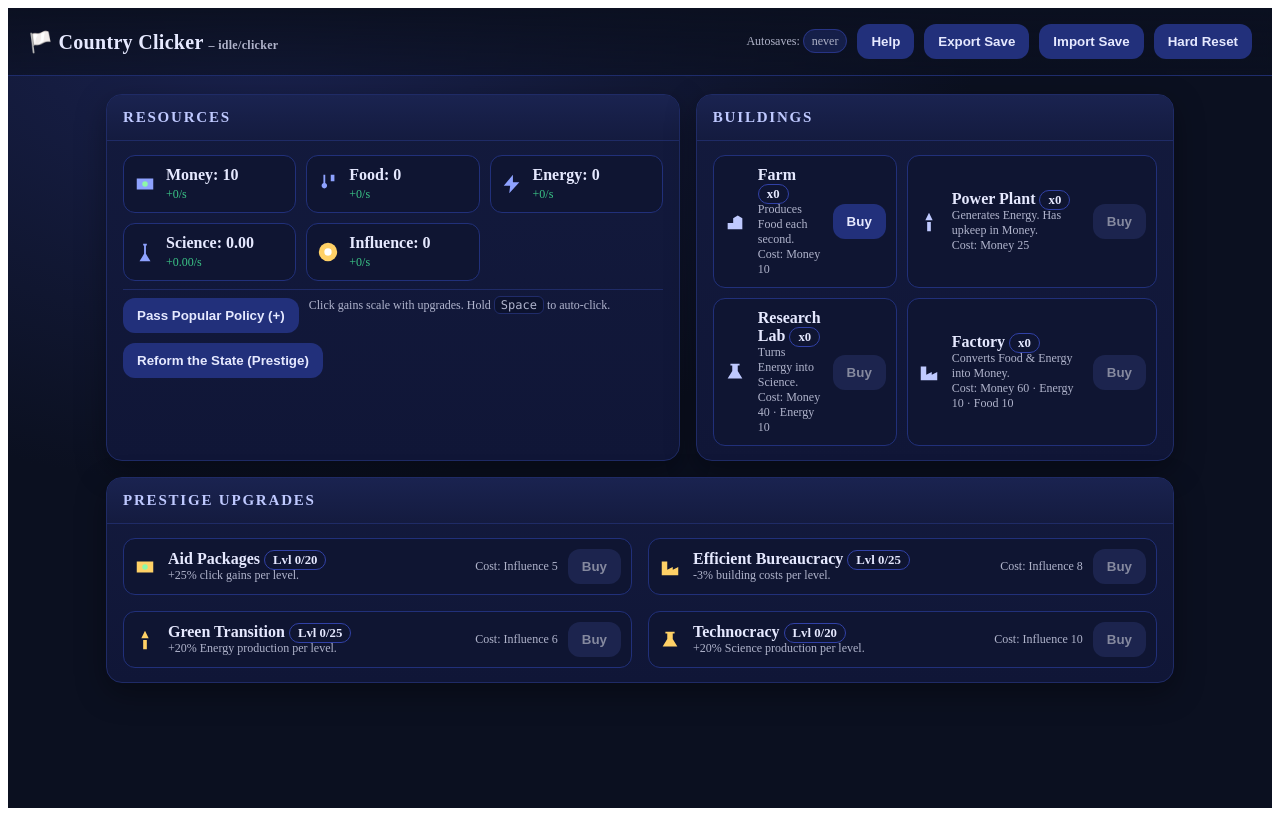
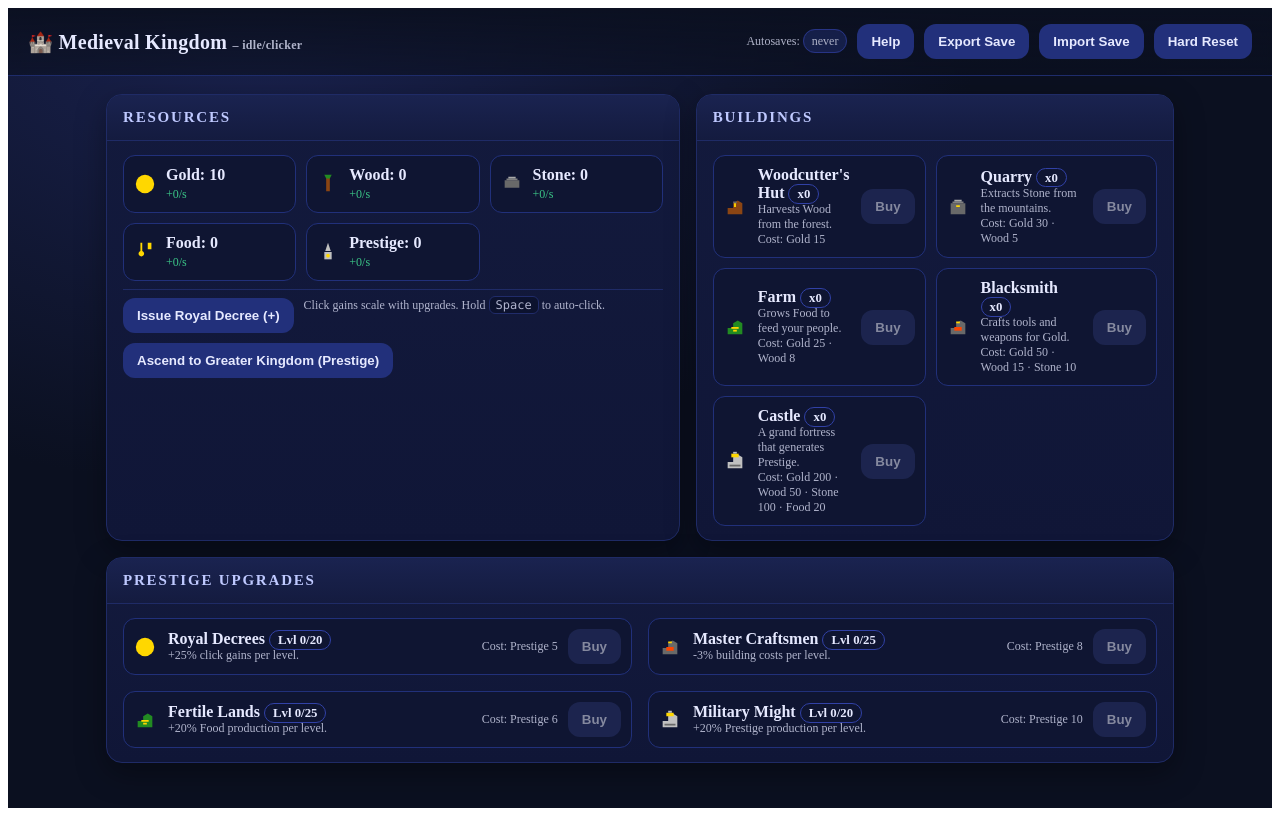
Before and after one commit to AzureXX/the-kingdom, a Next.js app: page / in a window 1280 px wide. Built offline with nearby package versions, Linux system fonts and the light colour scheme.

Commit message:
medieval

```diff
--- a/src/app/page.tsx
+++ b/src/app/page.tsx
@@ -34,7 +34,7 @@ export default function GamePage() {
   return (
     <div className={styles.page}>
       <header className={styles.header}>
-        <div className={styles.title}>🏳️ Country Clicker <span className={styles.tiny}>– idle/clicker</span></div>
+        <div className={styles.title}>🏰 Medieval Kingdom <span className={styles.tiny}>– idle/clicker</span></div>
         <div className={styles.footer}>
           <span className={styles.tiny}>Autosaves: <span className={styles.chip}>{saveLabel}</span></span>
           <button className={styles.button} onClick={() => setHelpOpen(true)}>Help</button>
@@ -45,7 +45,7 @@ export default function GamePage() {
               const blob = new Blob([text], { type: 'text/plain' });
               const a = document.createElement('a');
               a.href = URL.createObjectURL(blob);
-              a.download = 'country-clicker.save.txt';
+              a.download = 'medieval-kingdom.save.txt';
               a.click();
             }}
           >Export Save</button>
@@ -64,7 +64,7 @@ export default function GamePage() {
           <button className={styles.button} onClick={() => fileInputRef.current?.click()}>Import Save</button>
           <button className={`${styles.button} ${styles.warn}`} onClick={() => {
             if (confirm('Hard reset all progress?')) {
-              localStorage.removeItem('country-clicker-v1');
+              localStorage.removeItem('medieval-kingdom-v2');
               location.reload();
             }
           }}>Hard Reset</button>
@@ -96,10 +96,10 @@ export default function GamePage() {
             </div>
             <div className={styles.hr}></div>
             <div className={styles.controls}>
-              <button onClick={handleClick} className={styles.button}>Pass Popular Policy (+)</button>
+              <button onClick={handleClick} className={styles.button}>Issue Royal Decree (+)</button>
               <span className={styles.tiny}>Click gains scale with upgrades. Hold <span className={styles.kbd}>Space</span> to auto-click.</span>
               <span className={styles.right}></span>
-              <button className={`${styles.button} ${styles.bad}`} onClick={() => setPrestigeOpen(true)}>Reform the State (Prestige)</button>
+              <button className={`${styles.button} ${styles.bad}`} onClick={() => setPrestigeOpen(true)}>Ascend to Greater Kingdom (Prestige)</button>
             </div>
           </div>
         </section>
@@ -139,7 +139,7 @@ export default function GamePage() {
               const u = CONFIG.prestige.upgrades[key as keyof typeof CONFIG.prestige.upgrades];
               const lvl = state.upgrades[key as keyof typeof state.upgrades] || 0;
               const cost = Math.ceil(u.costCurve(lvl as number));
-              const ok = (state.resources.influence || 0) >= cost && (lvl as number) < u.max;
+              const ok = (state.resources.prestige || 0) >= cost && (lvl as number) < u.max;
               return (
                 <div key={key} className={styles.upgrade}>
                   <div className={styles.row} style={{ gap: 12, alignItems: 'center' }}>
@@ -152,7 +152,7 @@ export default function GamePage() {
                     </div>
                   </div>
                   <div className={styles.row}>
-                    <div className={styles.tiny}>Cost: Influence {fmt(cost)}</div>
+                    <div className={styles.tiny}>Cost: Prestige {fmt(cost)}</div>
                     <button className={styles.button} disabled={!ok} onClick={() => handleBuyUpgrade(key)}>Buy</button>
                   </div>
                 </div>
@@ -166,16 +166,16 @@ export default function GamePage() {
         <div className={styles.modalWrap} role="dialog" aria-modal="true">
           <div className={styles.modal}>
           <div className={styles.modalHead}>
-            <strong>Reform the State</strong>
+            <strong>Ascend to Greater Kingdom</strong>
             <button onClick={() => setPrestigeOpen(false)}>✕</button>
           </div>
           <div className={styles.section}>
-            <p>Prestiging resets your resources and buildings, but grants <strong>Influence</strong> based on your total <strong>Science</strong> generated. Influence unlocks powerful permanent upgrades.</p>
-            <p>Current potential Influence: <span style={{ color: 'var(--good)' }}>{fmt(prestigePotential)}</span></p>
+            <p>Prestiging resets your resources and buildings, but grants <strong>Prestige</strong> based on your total <strong>Food</strong> generated. Prestige unlocks powerful permanent upgrades.</p>
+            <p>Current potential Prestige: <span style={{ color: 'var(--good)' }}>{fmt(prestigePotential)}</span></p>
             <div className={styles.hr}></div>
             <div className={styles.row}>
-              <button className={styles.bad} onClick={() => { handleDoPrestige(); setPrestigeOpen(false); }}>Reform Now</button>
-              <span className={styles.tiny}>Formula: floor( √(lifetimeScience / 1,000) )</span>
+              <button className={styles.bad} onClick={() => { handleDoPrestige(); setPrestigeOpen(false); }}>Ascend Now</button>
+              <span className={styles.tiny}>Formula: floor( √(lifetimeFood / 1,000) )</span>
             </div>
           </div>
           </div>
@@ -191,9 +191,9 @@ export default function GamePage() {
           </div>
           <div className={styles.section}>
             <ul>
-              <li>Click <em>Pass Popular Policy</em> to gain starter <strong>Money</strong> and <strong>Science</strong>.</li>
+              <li>Click <em>Issue Royal Decree</em> to gain starter <strong>Gold</strong> and <strong>Food</strong>.</li>
               <li>Buy buildings. They produce resources every second; some also consume inputs.</li>
-              <li>When progress slows, open <em>Reform the State</em> to prestige and spend <strong>Influence</strong> on upgrades.</li>
+              <li>When progress slows, open <em>Ascend to Greater Kingdom</em> to prestige and spend <strong>Prestige</strong> on upgrades.</li>
               <li>Everything is data-driven – you can add new resources or buildings by editing the CONFIG object in the source.</li>
             </ul>
           </div>
@@ -201,17 +201,18 @@ export default function GamePage() {
         </div>
       )}
 
-      {/* SVG sprite from the original */}
+      {/* SVG sprite for medieval theme */}
       <svg className={styles.svgSprite} aria-hidden="true">
-        <symbol id="ic-money" viewBox="0 0 24 24"><path fill="currentColor" d="M3 6h18v12H3z"/><circle cx="12" cy="12" r="3" fill="#8ef8a8"/></symbol>
-        <symbol id="ic-food" viewBox="0 0 24 24"><path fill="currentColor" d="M7 2h2v9a3 3 0 1 1-2 0V2zm10 0h2v7h-2zM15 2h2v7h-2z"/></symbol>
-        <symbol id="ic-energy" viewBox="0 0 24 24"><path fill="currentColor" d="M13 2L3 14h7l-1 8 11-12h-7l0-8z"/></symbol>
-        <symbol id="ic-science" viewBox="0 0 24 24"><path fill="currentColor" d="M6 22h12l-5-8V5h1V3H10v2h1v9z"/></symbol>
-        <symbol id="ic-influence" viewBox="0 0 24 24"><circle cx="12" cy="12" r="10" fill="currentColor"/><circle cx="12" cy="12" r="4" fill="#fff"/></symbol>
-        <symbol id="ic-factory" viewBox="0 0 24 24"><path fill="currentColor" d="M3 21h18v-9l-6 3v-3l-6 3V6H3z"/></symbol>
-        <symbol id="ic-farm" viewBox="0 0 24 24"><path fill="currentColor" d="M4 20h16V8l-5-3-5 3v5H4z"/></symbol>
-        <symbol id="ic-lab" viewBox="0 0 24 24"><path fill="currentColor" d="M7 3h10v2H7zm2 2h6v6l5 8H4l5-8z"/></symbol>
-        <symbol id="ic-plant" viewBox="0 0 24 24"><path fill="currentColor" d="M12 2l4 8H8l4-8zm-2 10h4v10h-4z"/></symbol>
+        <symbol id="ic-gold" viewBox="0 0 24 24"><circle cx="12" cy="12" r="10" fill="#ffd700"/><path fill="#b8860b" d="M12 6v12M8 12h8"/></symbol>
+        <symbol id="ic-wood" viewBox="0 0 24 24"><path fill="#8B4513" d="M10 4h4v16h-4z"/><path fill="#228B22" d="M8 2h8l-2 4H10z"/></symbol>
+        <symbol id="ic-stone" viewBox="0 0 24 24"><path fill="#696969" d="M4 8h16v8H4z"/><path fill="#808080" d="M6 6h12v2H6z"/><path fill="#A9A9A9" d="M8 4h8v2H8z"/></symbol>
+        <symbol id="ic-food" viewBox="0 0 24 24"><path fill="#FFD700" d="M7 2h2v9a3 3 0 1 1-2 0V2zm10 0h2v7h-2zM15 2h2v7h-2z"/></symbol>
+        <symbol id="ic-prestige" viewBox="0 0 24 24"><path fill="#C0C0C0" d="M12 2l3 9h-6l3-9z"/><rect x="8" y="12" width="8" height="8" fill="#C0C0C0"/><circle cx="12" cy="16" r="2" fill="#FFD700"/></symbol>
+        <symbol id="ic-woodcutter" viewBox="0 0 24 24"><path fill="#8B4513" d="M4 20h16V8l-5-3-5 3v5H4z"/><path fill="#696969" d="M10 6h4v2h-4z"/><path fill="#FFD700" d="M11 8h2v4h-2z"/></symbol>
+        <symbol id="ic-quarry" viewBox="0 0 24 24"><path fill="#696969" d="M4 8h16v12H4z"/><path fill="#808080" d="M6 6h12v2H6z"/><path fill="#A9A9A9" d="M8 4h8v2H8z"/><path fill="#FFD700" d="M10 10h4v2h-4z"/></symbol>
+        <symbol id="ic-farm" viewBox="0 0 24 24"><path fill="#228B22" d="M4 20h16V8l-5-3-5 3v5H4z"/><path fill="#FFD700" d="M8 12h8v2H8z"/><path fill="#FFD700" d="M10 15h4v2h-4z"/></symbol>
+        <symbol id="ic-blacksmith" viewBox="0 0 24 24"><path fill="#696969" d="M4 20h16V8l-5-3-5 3v5H4z"/><path fill="#FF4500" d="M8 12h8v4H8z"/><path fill="#FFD700" d="M10 6h4v2h-4z"/></symbol>
+        <symbol id="ic-castle" viewBox="0 0 24 24"><path fill="#C0C0C0" d="M4 20h16V8l-5-3-5 3v5H4z"/><path fill="#FFD700" d="M8 4h8v4H8z"/><path fill="#C0C0C0" d="M10 2h4v2h-4z"/><path fill="#696969" d="M6 16h12v2H6z"/></symbol>
       </svg>
     </div>
   );
--- a/src/lib/game/config.ts
+++ b/src/lib/game/config.ts
@@ -1,4 +1,4 @@
-export type ResourceKey = 'money' | 'food' | 'energy' | 'science' | 'influence';
+export type ResourceKey = 'gold' | 'wood' | 'stone' | 'food' | 'prestige';
 
 export type ResourceDef = {
   name: string;
@@ -7,7 +7,7 @@ export type ResourceDef = {
   start: number;
 };
 
-export type BuildingKey = 'farm' | 'plant' | 'lab' | 'factory';
+export type BuildingKey = 'woodcutter' | 'quarry' | 'farm' | 'blacksmith' | 'castle';
 
 export type BuildingDef = {
   name: string;
@@ -20,10 +20,10 @@ export type BuildingDef = {
 };
 
 export type PrestigeUpgradeKey =
-  | 'clickBoost'
-  | 'cheapConstruction'
-  | 'greenTransition'
-  | 'technocracy';
+  | 'royalDecrees'
+  | 'masterCraftsmen'
+  | 'fertileLands'
+  | 'militaryMight';
 
 export type PrestigeUpgradeDef = {
   name: string;
@@ -57,62 +57,71 @@ export type GameConfig = {
 
 export const CONFIG: GameConfig = {
   tickRate: 10,
-  version: 1,
+  version: 2, // Increment version for save compatibility
   resources: {
-    money: { name: 'Money', icon: 'ic-money', decimals: 0, start: 10 },
+    gold: { name: 'Gold', icon: 'ic-gold', decimals: 0, start: 10 },
+    wood: { name: 'Wood', icon: 'ic-wood', decimals: 0, start: 0 },
+    stone: { name: 'Stone', icon: 'ic-stone', decimals: 0, start: 0 },
     food: { name: 'Food', icon: 'ic-food', decimals: 0, start: 0 },
-    energy: { name: 'Energy', icon: 'ic-energy', decimals: 0, start: 0 },
-    science: { name: 'Science', icon: 'ic-science', decimals: 2, start: 0 },
-    influence: { name: 'Influence', icon: 'ic-influence', decimals: 0, start: 0 },
+    prestige: { name: 'Prestige', icon: 'ic-prestige', decimals: 0, start: 0 },
   },
   click: {
-    base: { money: 1, science: 0.2 },
+    base: { gold: 1, food: 0.1 },
   },
   buildings: {
+    woodcutter: {
+      name: 'Woodcutter\'s Hut',
+      icon: 'ic-woodcutter',
+      desc: 'Harvests Wood from the forest.',
+      baseCost: { gold: 15 },
+      costScale: 1.15,
+      baseProd: { wood: 1.2 },
+      baseUse: {},
+    },
+    quarry: {
+      name: 'Quarry',
+      icon: 'ic-quarry',
+      desc: 'Extracts Stone from the mountains.',
+      baseCost: { gold: 30, wood: 5 },
+      costScale: 1.18,
+      baseProd: { stone: 0.8 },
+      baseUse: {},
+    },
     farm: {
       name: 'Farm',
       icon: 'ic-farm',
-      desc: 'Produces Food each second.',
-      baseCost: { money: 10 },
-      costScale: 1.15,
-      baseProd: { food: 1 },
+      desc: 'Grows Food to feed your people.',
+      baseCost: { gold: 25, wood: 8 },
+      costScale: 1.16,
+      baseProd: { food: 1.5 },
       baseUse: {},
     },
-    plant: {
-      name: 'Power Plant',
-      icon: 'ic-plant',
-      desc: 'Generates Energy. Has upkeep in Money.',
-      baseCost: { money: 25 },
-      costScale: 1.18,
-      baseProd: { energy: 1.5 },
-      baseUse: { money: 0.2 },
+    blacksmith: {
+      name: 'Blacksmith',
+      icon: 'ic-blacksmith',
+      desc: 'Crafts tools and weapons for Gold.',
+      baseCost: { gold: 50, wood: 15, stone: 10 },
+      costScale: 1.20,
+      baseProd: { gold: 2.5 },
+      baseUse: { wood: 0.3, stone: 0.2 },
     },
-    lab: {
-      name: 'Research Lab',
-      icon: 'ic-lab',
-      desc: 'Turns Energy into Science.',
-      baseCost: { money: 40, energy: 10 },
-      costScale: 1.2,
-      baseProd: { science: 0.8 },
-      baseUse: { energy: 0.8 },
-    },
-    factory: {
-      name: 'Factory',
-      icon: 'ic-factory',
-      desc: 'Converts Food & Energy into Money.',
-      baseCost: { money: 60, energy: 10, food: 10 },
-      costScale: 1.22,
-      baseProd: { money: 3 },
-      baseUse: { energy: 1, food: 0.5 },
+    castle: {
+      name: 'Castle',
+      icon: 'ic-castle',
+      desc: 'A grand fortress that generates Prestige.',
+      baseCost: { gold: 200, wood: 50, stone: 100, food: 20 },
+      costScale: 1.25,
+      baseProd: { prestige: 0.1 },
+      baseUse: { food: 0.5 },
     },
   },
   prestige: {
-    gainFrom: 'science',
+    gainFrom: 'food',
     divisor: 1000,
     upgrades: {
-      clickBoost: {
-        name: 'Aid Packages',
-        icon: 'ic-money',
+      royalDecrees: {
+        name: 'Royal Decrees',
+        icon: 'ic-gold',
         desc: '+25% click gains per level.',
         costCurve: (lvl) => 5 * Math.pow(1.6, lvl),
         max: 20,
@@ -120,9 +129,9 @@ export const CONFIG: GameConfig = {
           ctx.muls.clickGain *= 1 + 0.25 * lvl;
         },
       },
-      cheapConstruction: {
-        name: 'Efficient Bureaucracy',
-        icon: 'ic-factory',
+      masterCraftsmen: {
+        name: 'Master Craftsmen',
+        icon: 'ic-blacksmith',
         desc: '-3% building costs per level.',
         costCurve: (lvl) => 8 * Math.pow(1.7, lvl),
         max: 25,
@@ -130,28 +139,28 @@ export const CONFIG: GameConfig = {
           ctx.muls.cost *= Math.pow(0.97, lvl);
         },
       },
-      greenTransition: {
-        name: 'Green Transition',
-        icon: 'ic-plant',
-        desc: '+20% Energy production per level.',
+      fertileLands: {
+        name: 'Fertile Lands',
+        icon: 'ic-farm',
+        desc: '+20% Food production per level.',
         costCurve: (lvl) => 6 * Math.pow(1.65, lvl),
         max: 25,
         effect: (lvl, ctx) => {
-          ctx.prodMul.energy *= Math.pow(1.2, lvl);
+          ctx.prodMul.food *= Math.pow(1.2, lvl);
         },
       },
-      technocracy: {
-        name: 'Technocracy',
-        icon: 'ic-lab',
-        desc: '+20% Science production per level.',
+      militaryMight: {
+        name: 'Military Might',
+        icon: 'ic-castle',
+        desc: '+20% Prestige production per level.',
         costCurve: (lvl) => 10 * Math.pow(1.7, lvl),
         max: 20,
         effect: (lvl, ctx) => {
-          ctx.prodMul.science *= Math.pow(1.2, lvl);
+          ctx.prodMul.prestige *= Math.pow(1.2, lvl);
         },
       },
     },
   },
 };
 
-export const SAVE_KEY = 'country-clicker-v1';
+export const SAVE_KEY = 'medieval-kingdom-v2';
--- a/src/lib/game/logic.ts
+++ b/src/lib/game/logic.ts
@@ -5,9 +5,9 @@ export function initNewGame(): GameState {
   const state: GameState = {
     t: Date.now(),
     resources: {},
-    lifetime: { science: 0 },
-    buildings: { farm: 0, plant: 0, lab: 0, factory: 0 },
-    upgrades: { clickBoost: 0, cheapConstruction: 0, greenTransition: 0, technocracy: 0 },
+    lifetime: { food: 0 },
+    buildings: { woodcutter: 0, quarry: 0, farm: 0, blacksmith: 0, castle: 0 },
+    upgrades: { royalDecrees: 0, masterCraftsmen: 0, fertileLands: 0, militaryMight: 0 },
     clicks: 0,
     version: CONFIG.version,
   };
@@ -41,18 +41,18 @@ export function getMultipliers(state: GameState): Multipliers {
   const ctx: Multipliers = {
     clickGain: 1,
     cost: 1,
-    prodMul: { money: 1, food: 1, energy: 1, science: 1, influence: 1 },
-    useMul: { money: 1, food: 1, energy: 1, science: 1, influence: 1 },
+    prodMul: { gold: 1, wood: 1, stone: 1, food: 1, prestige: 1 },
+    useMul: { gold: 1, wood: 1, stone: 1, food: 1, prestige: 1 },
   };
   for (const key in CONFIG.prestige.upgrades) {
     const k = key as PrestigeUpgradeKey;
     const lvl = state.upgrades[k] || 0;
     if (!lvl) continue;
     CONFIG.prestige.upgrades[k].effect(lvl, {
-      muls: ctx as unknown as any,
+      muls: ctx,
       prodMul: ctx.prodMul,
       useMul: ctx.useMul,
-    } as any);
+    });
   }
   return ctx;
 }
@@ -104,15 +104,15 @@ export function buyUpgrade(state: GameState, key: PrestigeUpgradeKey): GameState
   const lvl = state.upgrades[key] || 0;
   if (lvl >= def.max) return state;
   const cost = Math.ceil(def.costCurve(lvl));
-  if ((state.resources.influence || 0) < cost) return state;
-  state.resources.influence = (state.resources.influence || 0) - cost;
+  if ((state.resources.prestige || 0) < cost) return state;
+  state.resources.prestige = (state.resources.prestige || 0) - cost;
   state.upgrades[key] = lvl + 1;
   return state;
 }
 
 export function getPerSec(state: GameState): Record<ResourceKey, number> {
   const muls = getMultipliers(state);
-  const out: Record<ResourceKey, number> = { money: 0, food: 0, energy: 0, science: 0, influence: 0 };
+  const out: Record<ResourceKey, number> = { gold: 0, wood: 0, stone: 0, food: 0, prestige: 0 };
   for (const key in CONFIG.buildings) {
     const k = key as BuildingKey;
     const def = CONFIG.buildings[k];
@@ -143,22 +143,22 @@ export function tick(state: GameState, dtSeconds: number): GameState {
       state.resources[rk] = (state.resources[rk] || 0) + delta;
     }
   }
-  state.lifetime.science += Math.max(0, (perSec.science || 0) * dtSeconds);
+  state.lifetime.food += Math.max(0, (perSec.food || 0) * dtSeconds);
   return state;
 }
 
 export function prestigeGain(state: GameState): number {
   const div = CONFIG.prestige.divisor;
-  const x = state.lifetime.science || 0;
+  const x = state.lifetime.food || 0;
   return Math.floor(Math.sqrt(x / div));
 }
 
 export function doPrestige(state: GameState): GameState {
   const gain = prestigeGain(state);
-  const keepInfluence = (state.resources.influence || 0) + gain;
+  const keepPrestige = (state.resources.prestige || 0) + gain;
   const keepUp = { ...state.upgrades };
   const fresh = initNewGame();
-  fresh.resources.influence = keepInfluence;
+  fresh.resources.prestige = keepPrestige;
   fresh.upgrades = keepUp;
   return fresh;
 }
--- a/src/lib/game/types.ts
+++ b/src/lib/game/types.ts
@@ -3,7 +3,7 @@ import type { BuildingKey, PrestigeUpgradeKey, ResourceKey } from './config';
 export type GameState = {
   t: number;
   resources: Partial<Record<ResourceKey, number>>;
-  lifetime: { science: number };
+  lifetime: { food: number };
   buildings: Record<BuildingKey, number>;
   upgrades: Record<PrestigeUpgradeKey, number>;
   clicks: number;
--- a/src/lib/game/useGame.ts
+++ b/src/lib/game/useGame.ts
@@ -1,7 +1,7 @@
 "use client";
 
 import { useCallback, useEffect, useMemo, useRef, useState } from 'react';
-import { CONFIG, SAVE_KEY, type BuildingKey, type PrestigeUpgradeKey, type ResourceKey } from './config';
+import { CONFIG, type BuildingKey, type PrestigeUpgradeKey, type ResourceKey } from './config';
 import {
   buyBuilding,
   buyUpgrade,
```
Also changed, not shown: 1 other file (tests, documents, lock files or other folders).
